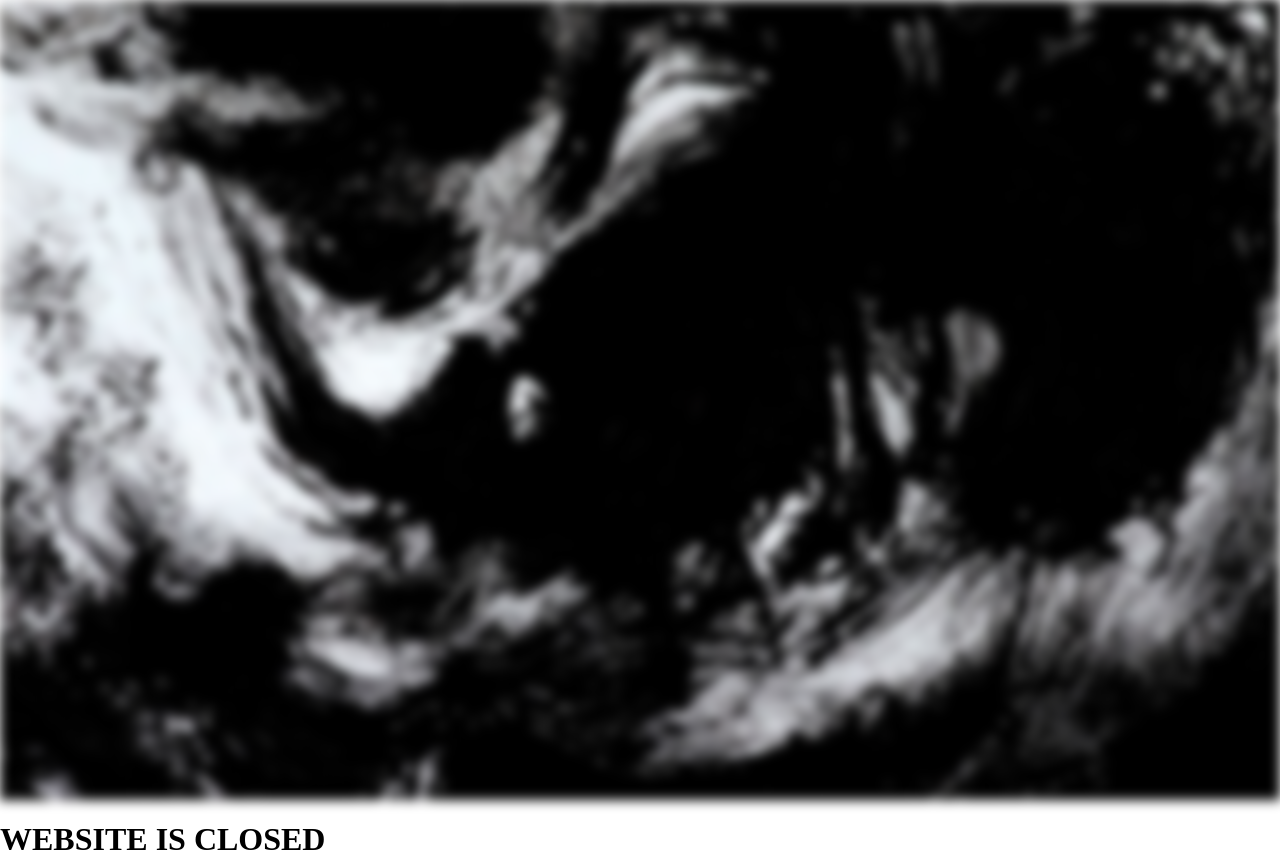
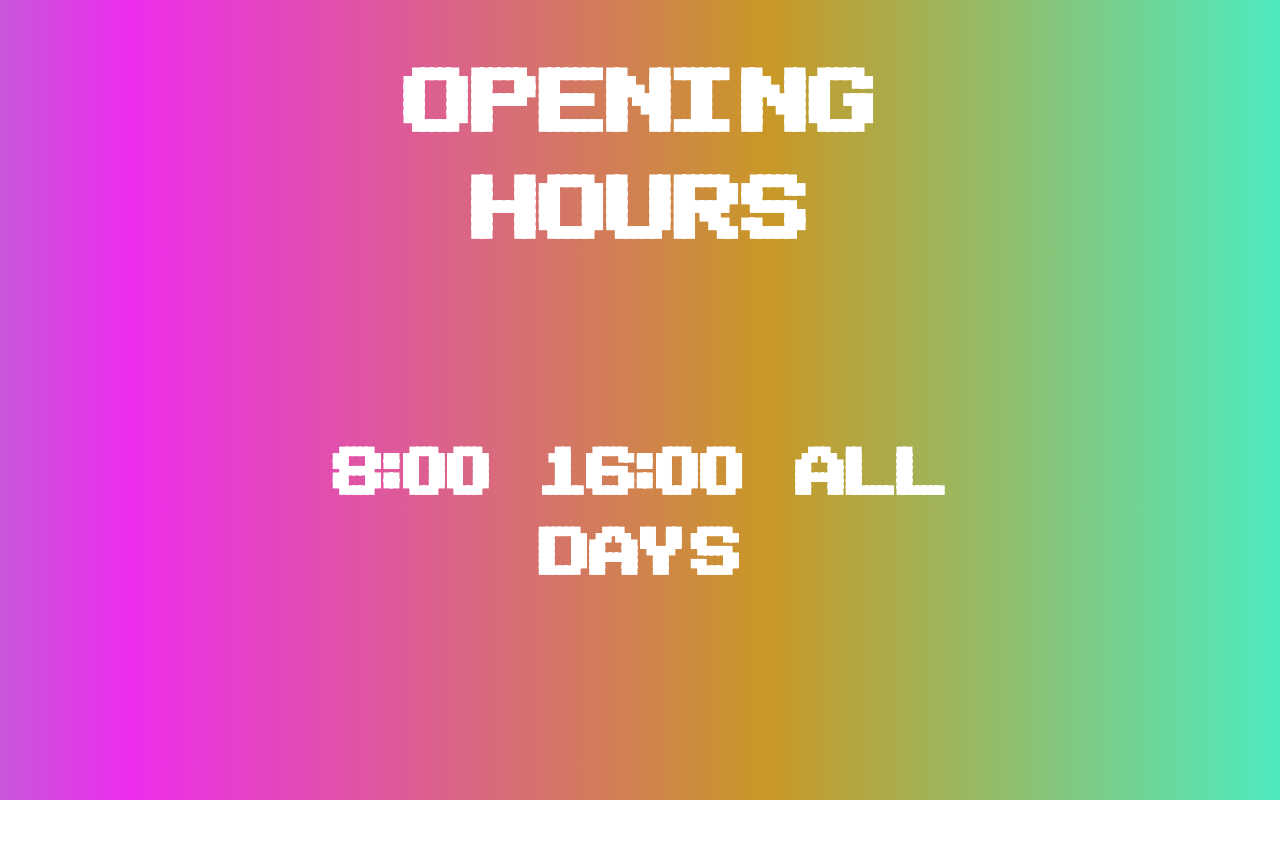
Before and after one commit to baibarz/do-you-think-you-are-real, a Flask app: template you_are_real/templates/closed.html in a window 1280 px wide. After the commit the page ends 800 px from the top, so only its background shows below. Run offline with Flask 2, Linux system fonts and the light colour scheme; the template is opened without the code that fills it, so the values that code supplies are empty.

Commit message:
Closed page CSS

```diff
--- /dev/null
+++ b/you_are_real/static/closed.css
@@ -0,0 +1,48 @@
+
+
+
+
+
+html, body {
+    height: 100%;
+    margin: 0px;}
+
+
+.text_box
+{
+
+  font-family: 'arcaderegular';
+  font-size: 65px;
+  width: 50%;
+  position: absolute;
+  top: 25%;
+  height: 50%;
+  left: 25%;
+  color: #ffffff;
+  text-align: center;
+  display:flex ;
+  flex-direction: column;
+  justify-content: center;
+  align-items: center;
+}
+
+
+@font-face {
+         font-family: 'arcaderegular';
+         src: url('fonts/arcade-webfont.woff2') format('woff2'),
+         url('fonts/arcade-webfont.woff') format('woff');
+         font-style: normal;
+         font-weight: normal;
+}
+
+.background {
+    background: linear-gradient(to right, rgba(48,255,144,1) 0%, rgba(237,45,237,1) 25%,
+     rgba(201,152,38,1) 50%, rgba(48,255,230,1) 75%, rgba(48,255,144,1) 100%);
+    background-size: 200% auto;
+    animation: shine 3s linear infinite;
+    height: 100%; }
+
+    @keyframes shine {
+        to {
+          background-position: 200% center;
+        }
--- a/you_are_real/templates/closed.html
+++ b/you_are_real/templates/closed.html
@@ -3,16 +3,18 @@
         <meta charset="UTF-8">
         <meta http-equiv="X-UA-Compatible" content="IE=edge">
         <meta name="viewport" content="width=device-width, initial-scale=1.0">
-        <link rel="stylesheet" href="static/style.css">
+        <link rel="stylesheet" href="static/closed.css">
 
 
         <title>closed</title>
 
     </head>
     <body>
-        <div class="background blurred"></div>
+        <div class="background"></div>
         <div class="text_box">
-            <h1>WEBSITE IS CLOSED</h1>
+            <h1>OPENING HOURS</h1>
+            <h2> 8:00 16:00 ALL DAYS </h2>
+            <h3> </h3>
 
         </div>
 
```
Also changed, not shown: you_are_real/static/fonts/arcade-webfont.woff (added), you_are_real/static/fonts/arcade-webfont.woff2 (added), you_are_real/static/fonts/hacked-kerx-webfont.woff (added), you_are_real/static/fonts/hacked-kerx-webfont.woff2 (added).
